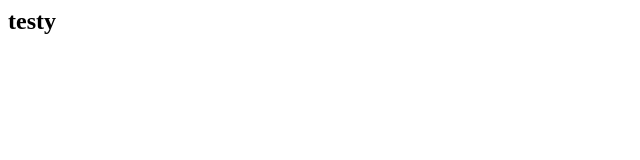
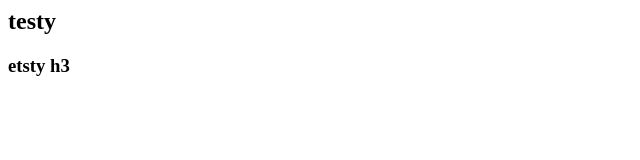
Before and after one commit to kapezz/frontend, a plain HTML site: page index.html in a window 1280 px wide. Shown: the full height of the page, 0-640 px from the left. Drawn offline with Linux system fonts and the light colour scheme.

Commit message:
second update

```diff
--- a/index.html
+++ b/index.html
@@ -1 +1,2 @@
 <h2>testy</h2>
+<h3>etsty h3</h3>
```
